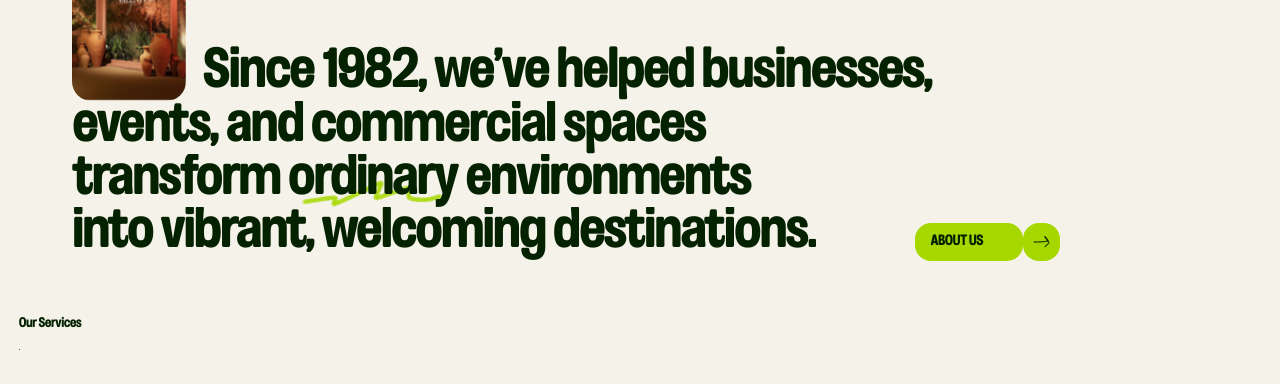
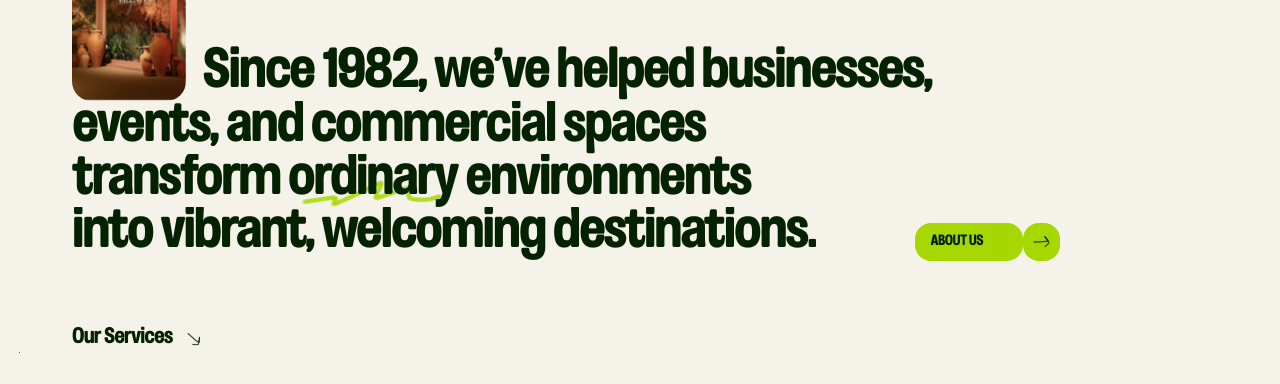
Before and after one commit to BikebearMing/rap-staging, a Next.js app: page / in a window 1280 px wide. Shown: the part 952-1336 px from the top of the page. Built offline with nearby package versions, Linux system fonts and the light colour scheme; grey boxes are pictures that could not be loaded.

Commit message:
minor touchup

```diff
--- a/src/app/page.js
+++ b/src/app/page.js
@@ -127,9 +127,10 @@ export default function Home() {
       </section>
 
       <section className="home-services">
-        <h5 className="h5 services-header">
-          Our Services <span className="arrow"></span>
-        </h5>
+        <h4 className="h4 services-header">
+          <span data-text-reveal="lift">Our Services</span>
+          <span className="services-arrow" aria-hidden="true" />
+        </h4>
 
         <div className="services-stack">
           {services.map((service) => (
--- a/src/styles/custom.css
+++ b/src/styles/custom.css
@@ -415,12 +415,22 @@ ol {
   padding-inline: var(--sidepadding-xs);
   position: relative;
 
+  /* "Our Services" sits on the wider text padding above the first card,
+     with the site arrow beside it, turned to point down-right */
   & .services-header {
     display: flex;
     align-items: center;
-    gap: 0.417vw;
-    padding-block: 1.111vw;
-    font-weight: 700;
+    gap: 0.972vw;
+    padding-inline: calc(var(--sidepadding-m) - var(--sidepadding-xs));
+    padding-block: 1.944vw 0;
+  }
+
+  & .services-arrow {
+    width: 1.389vw; /* 20px, same artwork and size as the button arrow */
+    height: 0.903vw; /* 13px */
+    background: currentColor;
+    mask: url("/button-arrow.svg") center / contain no-repeat;
+    transform: rotate(45deg);
   }
 }
 
```
